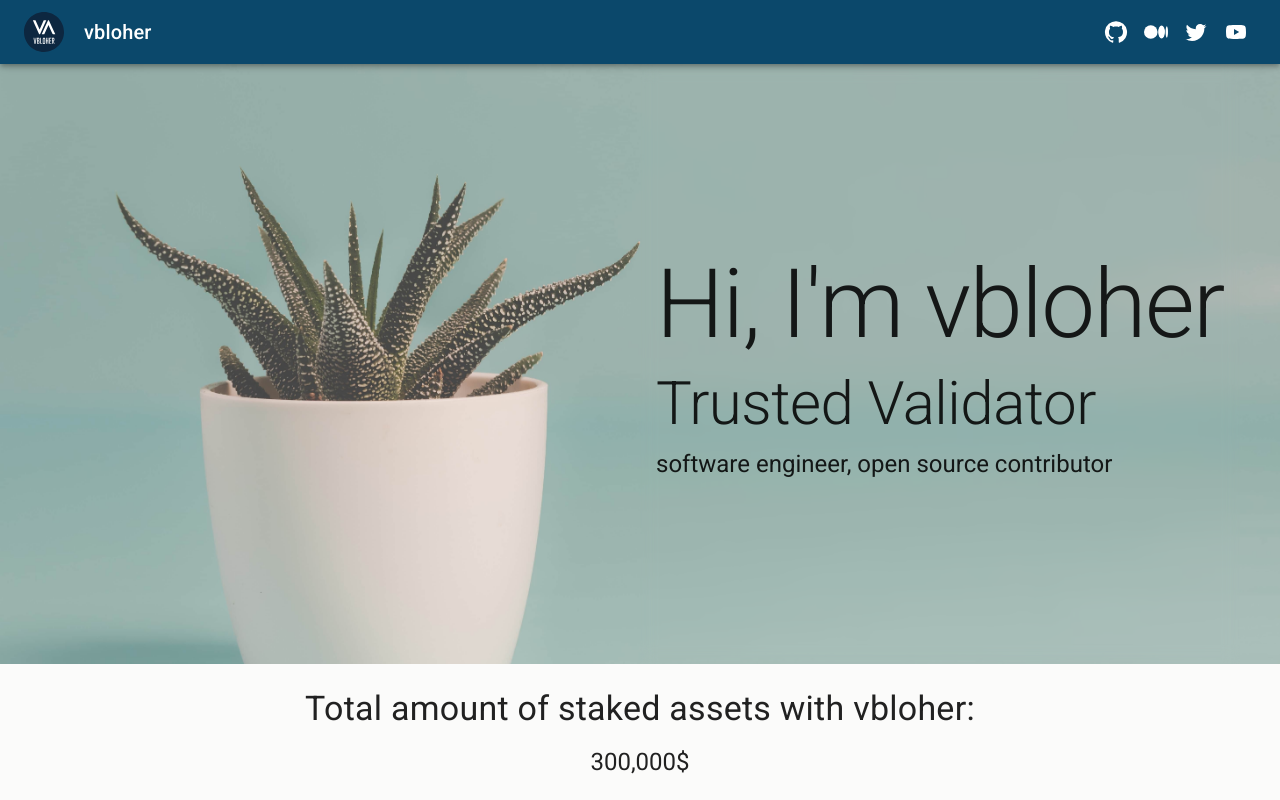
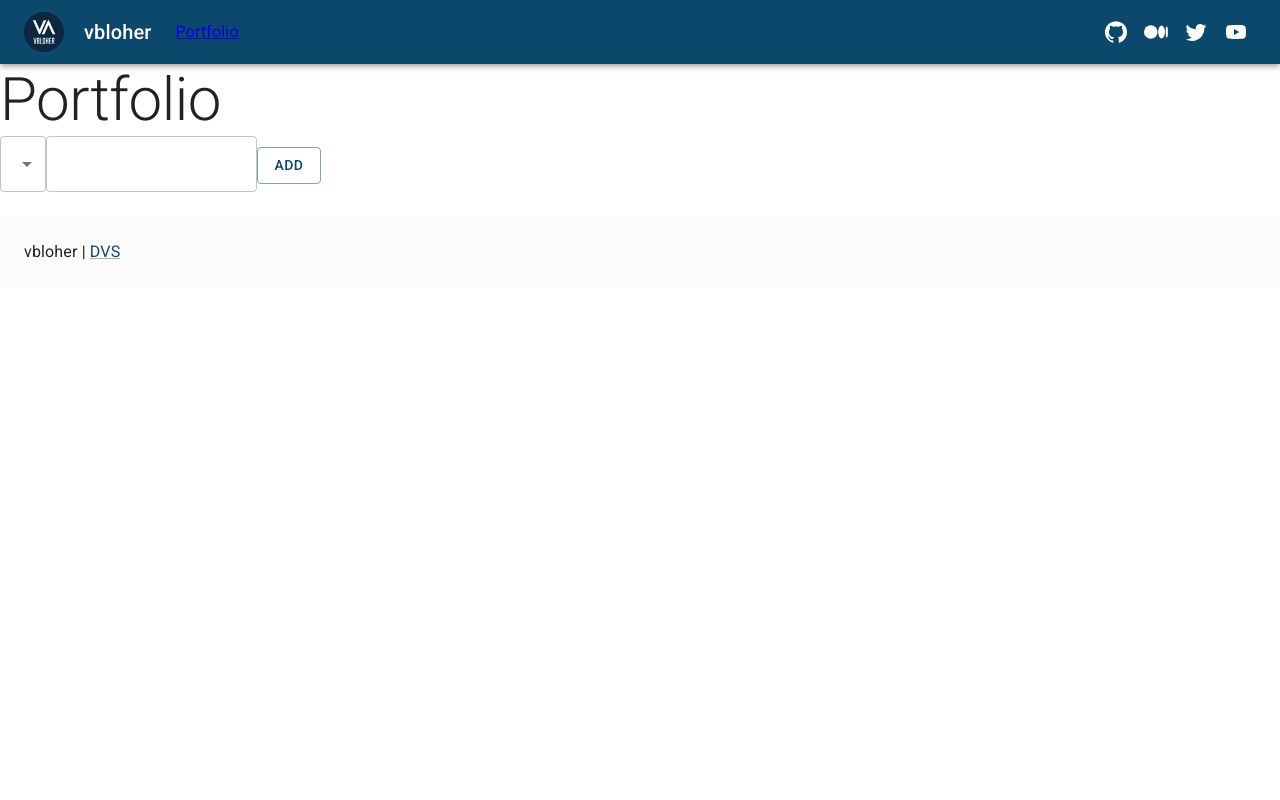
Before and after one commit to vbloher/vbloher-com, a React (Create React App) app: page /portfolio in a window 1280 px wide. Shown: the top 800 px of the page. Built offline with nearby package versions, Linux system fonts and the light colour scheme.

Commit message:
add MainLayout, add Portfolio

```diff
--- a/package.json
+++ b/package.json
@@ -1,7 +1,7 @@
 {
   "name": "vbloher-com",
   "version": "1.0.0",
-  "homepage": "https://vbloher.github.io/vbloher-com",
+  "homepage": ".",
   "private": true,
   "scripts": {
     "start": "react-scripts start",
@@ -18,7 +18,8 @@
     "@mui/material": "latest",
     "react": "latest",
     "react-dom": "latest",
-    "react-scripts": "latest"
+    "react-scripts": "latest",
+    "react-router-dom": "^6.3.0"
   },
   "devDependencies": {
     "gh-pages": "^4.0.0",
--- a/src/App.js
+++ /dev/null
@@ -1,57 +0,0 @@
-import * as React from "react"
-import Container from "@mui/material/Container"
-import Box from "@mui/material/Box"
-import Header from "Components/Header"
-import Footer from "Components/Footer"
-import ChainGrid from "Components/ChainGrid"
-import Achievements from "Components/Achievements"
-import DvsBlock from "Components/DvsBlock"
-import Greeting from "Components/Greeting"
-import { mainnetChains } from "Data"
-import Typography from "@mui/material/Typography"
-
-export default function App() {
-  return (
-    <Box
-      display="flex"
-      flexDirection="column"
-    >
-      <Header />
-
-      <Greeting />
-
-      <Box
-        display="flex"
-        flexDirection="column"
-        alignItems="center"
-        width="100%"
-        paddingY={3}
-        bgcolor="#FBFBFA"
-      >
-        <Box
-          component={Typography}
-          variant="h4"
-          textAlign="center"
-          paddingBottom={2}
-        >
-          Total amount of staked assets with vbloher:
-        </Box>
-        <Typography variant="h5">300,000$</Typography>
-      </Box>
-
-      <Container maxWidth="lg">
-        <ChainGrid
-          title="Mainnets"
-          subtitle="You can delegate your tokens to our trusted validators in Mainnet."
-          chains={mainnetChains}
-        />
-
-        <Achievements />
-
-        <DvsBlock />
-      </Container>
-
-      <Footer />
-    </Box>
-  )
-}
--- a/src/Components/Header/index.js
+++ b/src/Components/Header/index.js
@@ -6,10 +6,12 @@ import Toolbar from "@mui/material/Toolbar"
 import IconButton from "@mui/material/IconButton"
 import Typography from "@mui/material/Typography"
 import SocialLinks from "Components/SocialLinks"
+import { Link } from "react-router-dom"
 
 const Header = () => (
   <AppBar position="static">
     <Toolbar>
+      <Link to={"/"}>
         <IconButton
           size="large"
           edge="start"
@@ -23,6 +25,7 @@ const Header = () => (
             height={40}
           />
         </IconButton>
+      </Link>
       <Typography
         variant="h6"
         component="div"
@@ -31,6 +34,16 @@ const Header = () => (
       >
         vbloher
       </Typography>
+
+      <Box
+        width="100%"
+        paddingLeft={3}
+      >
+        <Link to={"/portfolio"}>
+          <Typography>Portfolio</Typography>
+        </Link>
+      </Box>
+
       <SocialLinks />
     </Toolbar>
   </AppBar>
--- /dev/null
+++ b/src/Components/MainLayout/index.js
@@ -0,0 +1,17 @@
+import Header from "Components/Header"
+import * as React from "react"
+import Footer from "Components/Footer"
+import Box from "@mui/material/Box"
+
+const MainLayout = ({ children }) => (
+  <Box
+    display="flex"
+    flexDirection="column"
+  >
+    <Header />
+    {children}
+    <Footer />
+  </Box>
+)
+
+export default MainLayout
--- /dev/null
+++ b/src/Pages/Home/index.js
@@ -0,0 +1,45 @@
+import MainLayout from "Components/MainLayout"
+import Greeting from "Components/Greeting"
+import Box from "@mui/material/Box"
+import Typography from "@mui/material/Typography"
+import Container from "@mui/material/Container"
+import ChainGrid from "Components/ChainGrid"
+import { mainnetChains } from "Data"
+import Achievements from "Components/Achievements"
+import DvsBlock from "Components/DvsBlock"
+import * as React from "react"
+
+const Home = () => (
+  <MainLayout>
+    <Greeting />
+    <Box
+      display="flex"
+      flexDirection="column"
+      alignItems="center"
+      width="100%"
+      paddingY={3}
+      bgcolor="#FBFBFA"
+    >
+      <Box
+        component={Typography}
+        variant="h4"
+        textAlign="center"
+        paddingBottom={2}
+      >
+        Total amount of staked assets with vbloher:
+      </Box>
+      <Typography variant="h5">300,000$</Typography>
+    </Box>
+    <Container maxWidth="lg">
+      <ChainGrid
+        title="Mainnets"
+        subtitle="You can delegate your tokens to our trusted validators in Mainnet."
+        chains={mainnetChains}
+      />
+      <Achievements />
+      <DvsBlock />
+    </Container>
+  </MainLayout>
+)
+
+export default Home
--- /dev/null
+++ b/src/Pages/Portfolio/index.js
@@ -0,0 +1,101 @@
+import Typography from "@mui/material/Typography"
+import MainLayout from "Components/MainLayout"
+import Box from "@mui/material/Box"
+import { MenuItem, Select, TextField } from "@mui/material"
+import { useState } from "react"
+import Button from "@mui/material/Button"
+
+const chains = [
+  {
+    label: "Rizon",
+    id: "rizon-chain-id",
+  },
+  {
+    label: "Kichain",
+    id: "kid-1",
+  },
+  {
+    label: "bitcanna",
+    id: "bitcanna-1",
+  },
+]
+
+const Portfolio = () => {
+  const [addresses, setAddresses] = useState([])
+  const [chainIdValue, setChainIdValue] = useState("")
+  const [addressValue, setAddressValue] = useState("")
+
+  const handleChainValueChange = (event) => {
+    setChainIdValue(event.target.value)
+  }
+
+  const handleAddressValueChange = (event) => {
+    setAddressValue(event.target.value)
+  }
+
+  const handleRemove = (index) => {
+    setAddresses((oldAddresses) => [...oldAddresses.splice(index, 1)])
+  }
+
+  const handleAdd = () => {
+    setAddresses((oldAddresses) => [
+      ...oldAddresses,
+      {
+        chainId: chainIdValue,
+        value: addressValue,
+      },
+    ])
+    setAddressValue("")
+  }
+
+  return (
+    <MainLayout>
+      <Typography variant="h2">Portfolio</Typography>
+
+      {addresses.map((address, index) => (
+        <Box
+          key={address.value}
+          paddingY={3}
+        >
+          <Typography>{address.chainId}</Typography>
+          <Typography>{address.value}</Typography>
+          <Button
+            variant="contained"
+            onClick={() => handleRemove(index)}
+          >
+            remove
+          </Button>
+        </Box>
+      ))}
+
+      <Box>
+        <Select
+          label="Chain"
+          value={chainIdValue}
+          onChange={handleChainValueChange}
+        >
+          {chains.map((chain) => (
+            <MenuItem
+              key={chain.id}
+              value={chain.id}
+            >
+              {chain.label}
+            </MenuItem>
+          ))}
+        </Select>
+        <TextField
+          value={addressValue}
+          onChange={handleAddressValueChange}
+        />
+        <Button
+          variant="outlined"
+          onClick={handleAdd}
+        >
+          Add
+        </Button>
+      </Box>
+    </MainLayout>
+  )
+}
+
+export default Portfolio
--- a/src/index.js
+++ b/src/index.js
@@ -2,8 +2,10 @@ import * as React from "react"
 import { createRoot } from "react-dom/client"
 import CssBaseline from "@mui/material/CssBaseline"
 import { ThemeProvider } from "@mui/material/styles"
-import App from "App"
 import theme from "theme"
+import { BrowserRouter, Route, Routes } from "react-router-dom"
+import Portfolio from "Pages/Portfolio"
+import Home from "Pages/Home"
 
 const rootElement = document.getElementById("root")
 const root = createRoot(rootElement)
@@ -13,6 +15,17 @@ console.log("🎨", theme)
 root.render(
   <ThemeProvider theme={theme}>
     <CssBaseline />
-    <App />
+    <BrowserRouter>
+      <Routes>
+        <Route
+          path="/"
+          element={<Home />}
+        />
+        <Route
+          path="/portfolio"
+          element={<Portfolio />}
+        />
+      </Routes>
+    </BrowserRouter>
   </ThemeProvider>
 )
```
Also changed, not shown: 1 other file (tests, documents, lock files or other folders). Lines whose indentation alone changed are shown as unchanged.
